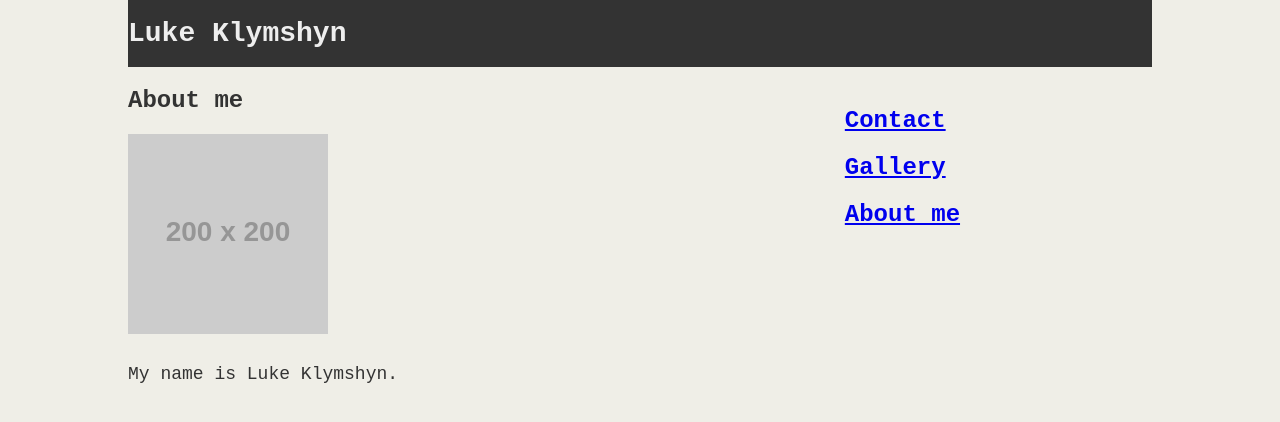
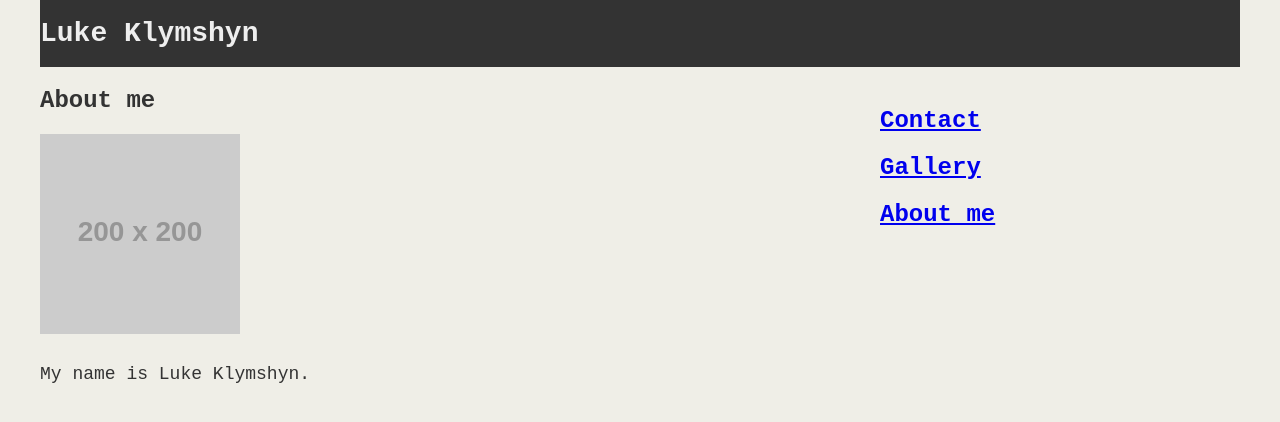
Before and after one commit to UnseenMountain/Portfolio, a plain HTML site: page home.html in a window 1280 px wide. Drawn offline with Linux system fonts and the light colour scheme; placeholder pictures from the web are drawn by us.

Commit message:
increased page size

```diff
--- a/style.css
+++ b/style.css
@@ -25,7 +25,7 @@ body {
   }
 
 .contain{
-    width: 1024px;
+    width: 1200px;
     margin: 0 auto;
 
 }
```
